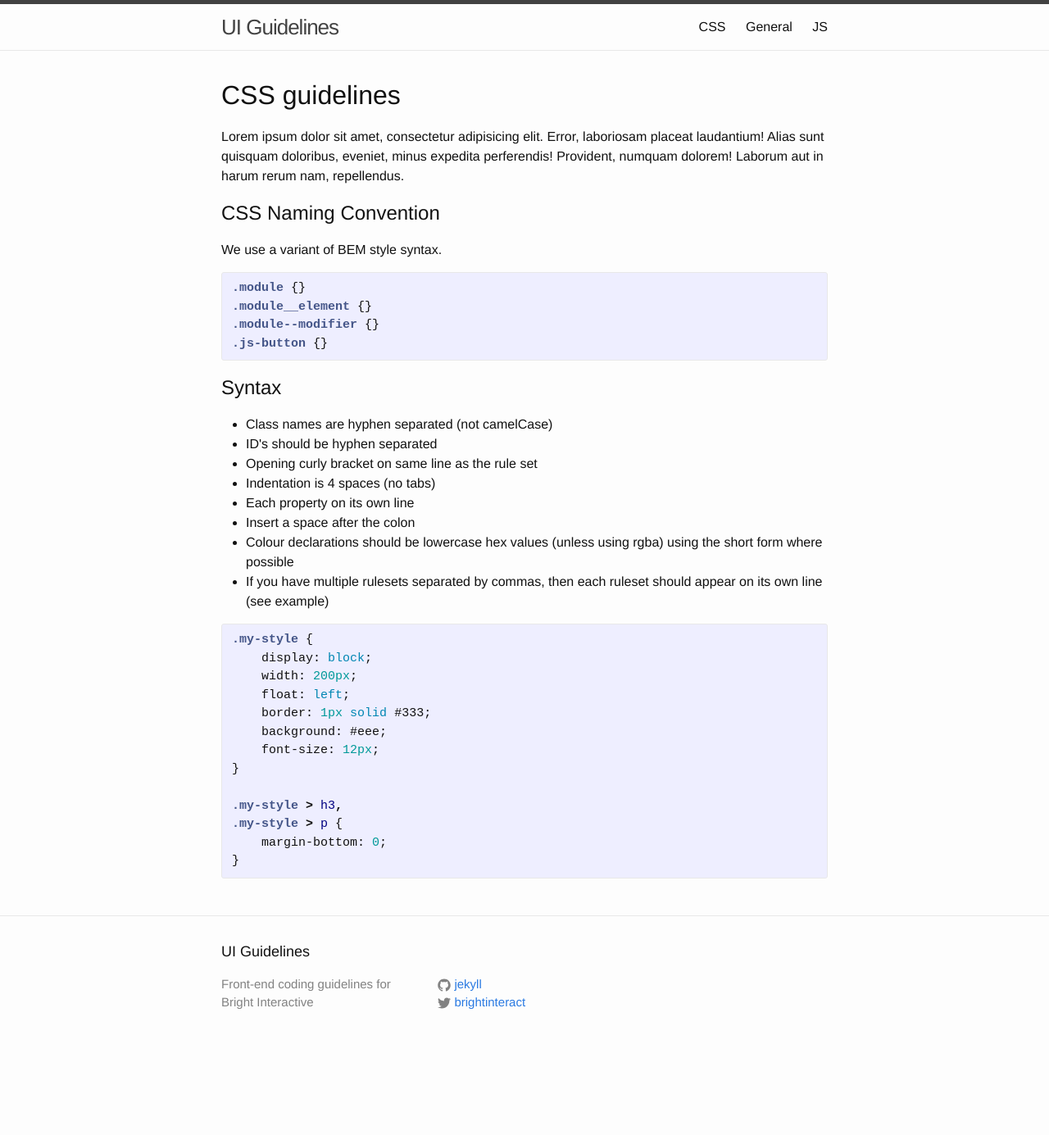
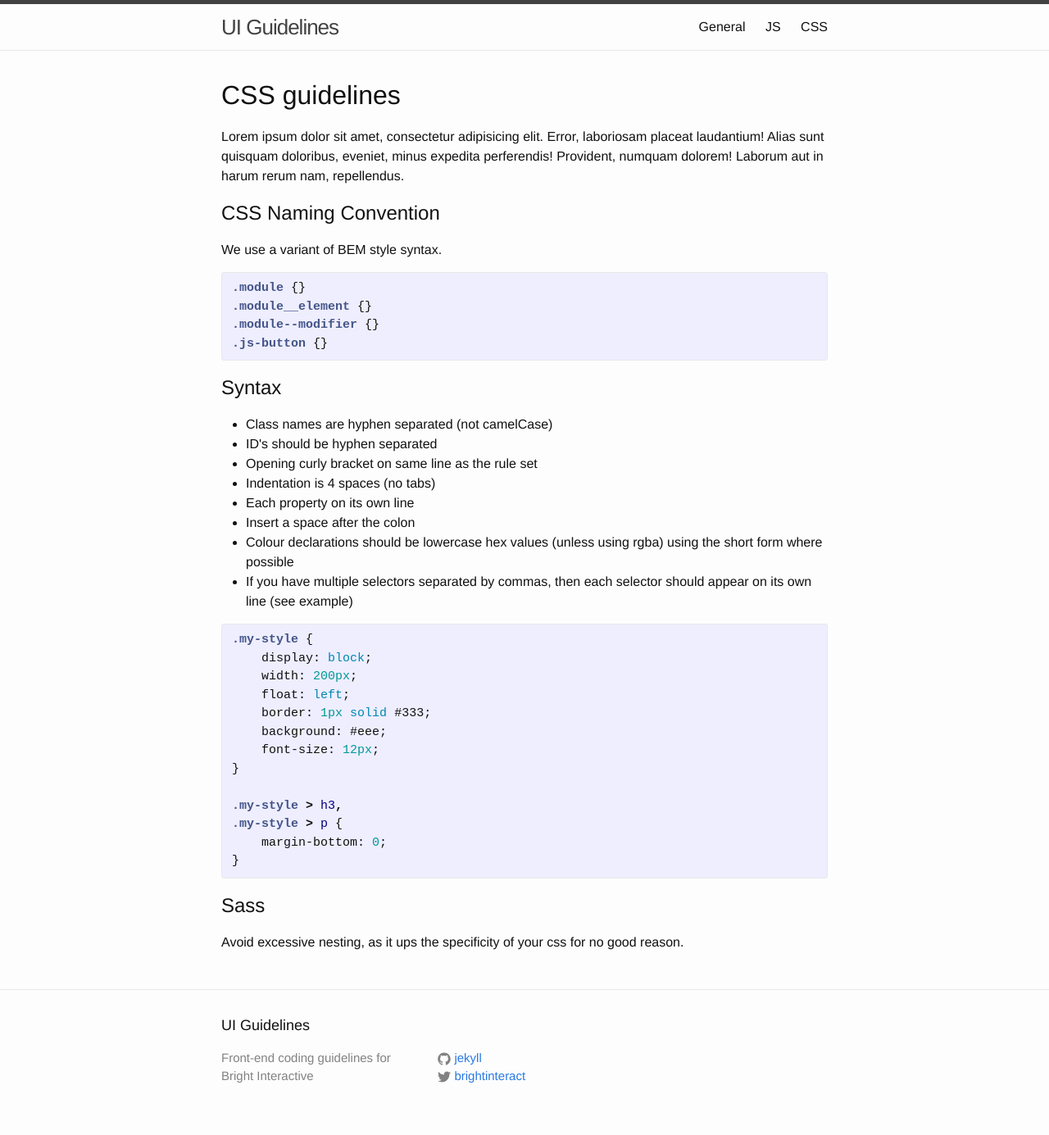
Before and after one commit to brightinteractive/ui-guidelines, a Jekyll site: the page built from css.html, in a window 1280 px wide. Shown: the whole page at 82% size. Built offline with Jekyll 4.4.1, drawn with Linux system fonts in a browser that asks for light colours; before the commit the page ends 1295 px from its top, so only the background shows below that.

Commit message:
Fix up order of navigation
Use a weighting to control the order.

```diff
--- a/_includes/header.html
+++ b/_includes/header.html
@@ -1,27 +1,26 @@
 <header class="site-header">
-
     <div class="wrapper">
-
         <a class="site-title" href="{{ site.baseurl }}/">{{ site.title }}</a>
 
         <nav class="site-nav">
+
             <a href="#" class="menu-icon">
                 <svg viewBox="0 0 18 15">
-          <path fill="#424242" d="M18,1.484c0,0.82-0.665,1.484-1.484,1.484H1.484C0.665,2.969,0,2.304,0,1.484l0,0C0,0.665,0.665,0,1.484,0 h15.031C17.335,0,18,0.665,18,1.484L18,1.484z"/>
-          <path fill="#424242" d="M18,7.516C18,8.335,17.335,9,16.516,9H1.484C0.665,9,0,8.335,0,7.516l0,0c0-0.82,0.665-1.484,1.484-1.484 h15.031C17.335,6.031,18,6.696,18,7.516L18,7.516z"/>
-          <path fill="#424242" d="M18,13.516C18,14.335,17.335,15,16.516,15H1.484C0.665,15,0,14.335,0,13.516l0,0 c0-0.82,0.665-1.484,1.484-1.484h15.031C17.335,12.031,18,12.696,18,13.516L18,13.516z"/>
+                    <path fill="#424242" d="M18,1.484c0,0.82-0.665,1.484-1.484,1.484H1.484C0.665,2.969,0,2.304,0,1.484l0,0C0,0.665,0.665,0,1.484,0 h15.031C17.335,0,18,0.665,18,1.484L18,1.484z" />
+                    <path fill="#424242" d="M18,7.516C18,8.335,17.335,9,16.516,9H1.484C0.665,9,0,8.335,0,7.516l0,0c0-0.82,0.665-1.484,1.484-1.484 h15.031C17.335,6.031,18,6.696,18,7.516L18,7.516z" />
+                    <path fill="#424242" d="M18,13.516C18,14.335,17.335,15,16.516,15H1.484C0.665,15,0,14.335,0,13.516l0,0 c0-0.82,0.665-1.484,1.484-1.484h15.031C17.335,12.031,18,12.696,18,13.516L18,13.516z" />
                 </svg>
             </a>
 
             <div class="trigger">
-        {% for page in site.pages %}
-          {% if page.title %}
-          <a class="page-link" href="{{ page.url | prepend: site.baseurl }}">{{ page.nav }}</a>
+                {% assign pages = site.pages | sort:"weight"  %}
+                {% for p in pages %}
+                    {% if p.nav %}
+                        <a class="page-link" {% if p.url == page.url %}class="active" {% endif %} href="{{ p.url }}">{{ p.nav }}</a>
                     {% endif %}
                 {% endfor %}
             </div>
+
         </nav>
-
     </div>
-
 </header>
--- a/css.html
+++ b/css.html
@@ -31,7 +32,7 @@ nav: CSS
 		<li>Each property on its own line</li>
 		<li>Insert a space after the colon</li>
 		<li>Colour declarations should be lowercase hex values (unless using rgba) using the short form where possible</li>
-		<li>If you have multiple rulesets separated by commas, then each ruleset should appear on its own line (see example)</li>
+		<li>If you have multiple selectors separated by commas, then each selector should appear on its own line (see example)</li>
 	</ul>
 
 	<div class="code">
@@ -39,3 +40,14 @@ nav: CSS
 	</div>
 
 </section>
+
+<section>
+
+	<h2>Sass</h2>
+
+	<p>Avoid excessive nesting, as it ups the specificity of your css for no good reason.</p>
+
+
+
+
+</section>
--- a/index.html
+++ b/index.html
@@ -2,6 +2,7 @@
 layout: default
 title: General guidelines
 nav: General
+weight : 5
 ---
 
 <div class="home">
--- a/js.html
+++ b/js.html
@@ -2,4 +2,5 @@
 layout: default
 title: JS Guidelines
 nav: JS
+weight : 10
 ---
```
Also changed, not shown: other parts of css.html (+1 -0 lines). Lines whose indentation alone changed are shown as unchanged.
